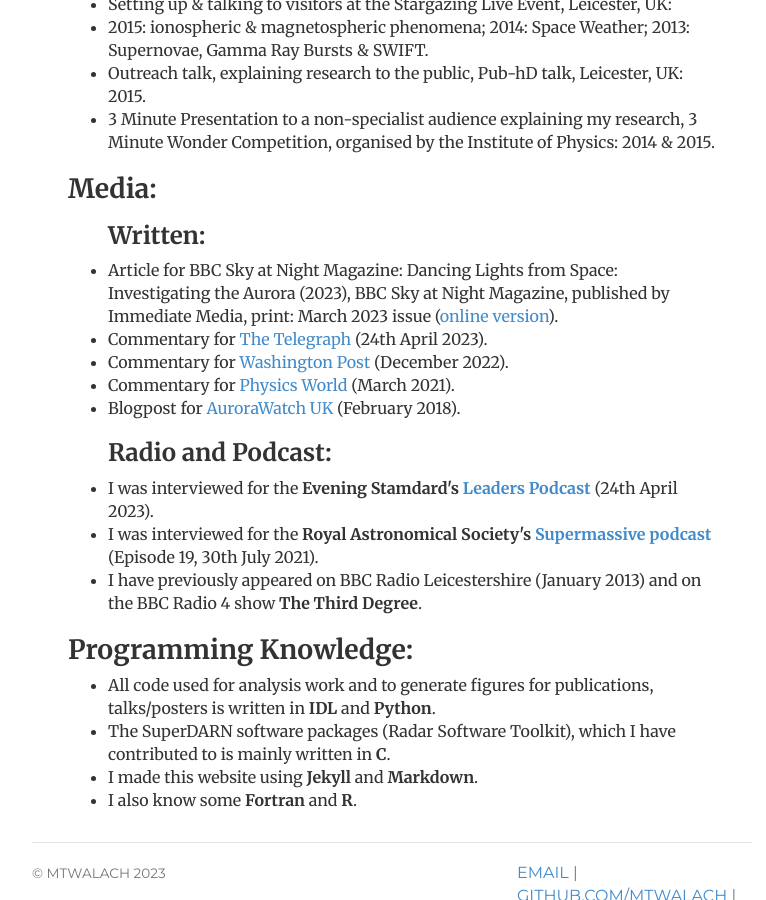
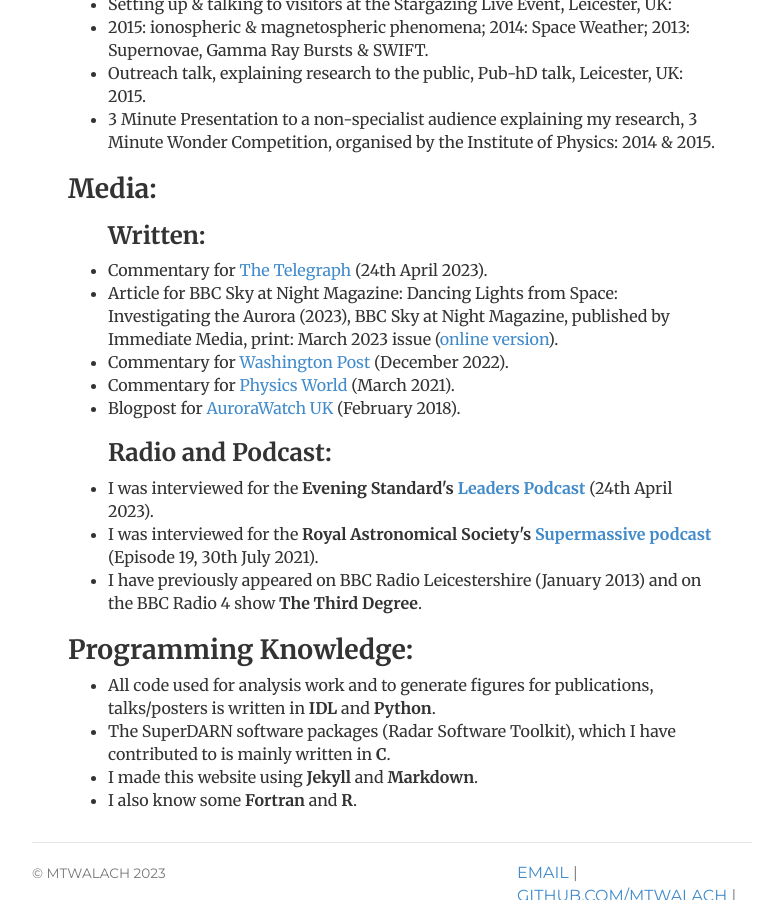
Before and after one commit to mtwalach/mtwalach.github.io, a Jekyll site: the page built from cv/index.html, in a window 1280 px wide and 900 px high, scrolled down 3862 px. Shown: the whole window, without its empty margins (248-1014 px from the left). Built offline with Jekyll 4.4.1, drawn with Linux system fonts in a browser that asks for light colours.

Commit message:
Update index.html

```diff
--- a/cv/index.html
+++ b/cv/index.html
@@ -162,14 +162,13 @@ description:   Maria-Theresia Walach // Space plasma physics & planetary science
 			<h2>Media:</h2>
 				<ul>
 					<h3> Written:</h3>
+						<li> Commentary for <a href="https://www.telegraph.co.uk/science/2023/04/24/northern-lights-aurora-uk-tonight-best-time-where-see/">The Telegraph</a> (24th April 2023).</li>
 						<li> Article for BBC Sky at Night Magazine: Dancing Lights from Space: Investigating the Aurora (2023), BBC Sky at Night Magazine, published by Immediate Media, print: March 2023 issue (<a href="https://www.skyatnightmagazine.com/space-science/what-causes-the-aurora/">online version</a>).</li>
-						<li> Commentary for <a href="https://www.telegraph.co.uk/science/2023/04/24/northern-lights-aurora-uk-tonight-best-time-where-see/">The Telegraph</a> (24th April 2023).</li>
 						<li> Commentary for <a href="https://www.washingtonpost.com/climate-environment/2022/12/15/space-hurricanes-auroras/">Washington Post</a> (December 2022).</li>
 						<li> Commentary for <a href="https://physicsworld.com/a/space-hurricane-observed-in-the-earths-upper-atmosphere/">Physics World</a> (March 2021).</li>
 						<li>Blogpost for  <a href="http://wp.lancs.ac.uk/aurorawatchuk/2018/02/09/changing-the-perspective-looking-at-the-aurora-from-space/">AuroraWatch UK</a> (February 2018).</li>
-
 					<h3> Radio and Podcast:</h3>
-						<li>I was interviewed for the <b>Evening Stamdard's <a href="https://podfollow.com/1480398327/episode/57b1c97dd8b7b106c443dbc487a34330e361f2d0/view">Leaders Podcast</a></b> (24th April 2023).</li>
+						<li>I was interviewed for the <b>Evening Standard's <a href="https://podfollow.com/1480398327/episode/57b1c97dd8b7b106c443dbc487a34330e361f2d0/view">Leaders Podcast</a></b> (24th April 2023).</li>
 						<li>I was interviewed for the <b>Royal Astronomical Society's <a href="https://audioboom.com/posts/7914285-radiation-belts-and-billionaires">Supermassive podcast</a></b> (Episode 19, 30th July 2021).</li>
 						<li>I have previously appeared on BBC Radio Leicestershire (January 2013) and on the BBC Radio 4 show <strong>The Third Degree</strong>.</li>
 				</ul>
```
